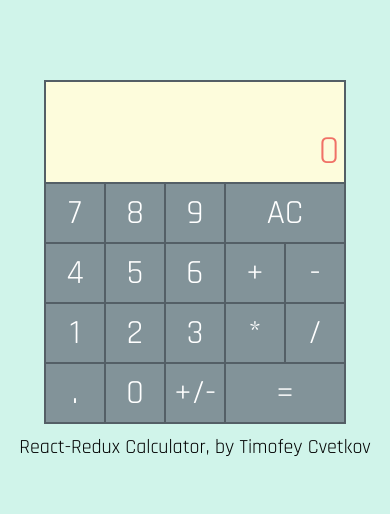
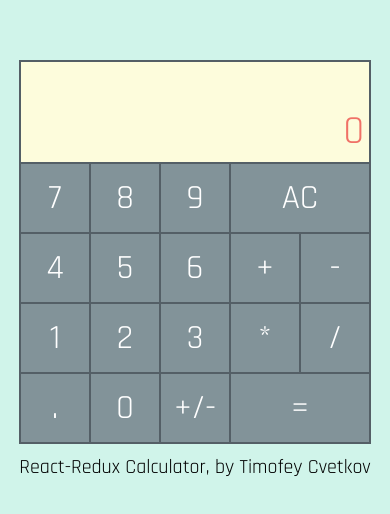
Before and after one commit to TimCve/calculator, a React (Create React App) app: page / in a window 390 px wide. Shown: the part 152-666 px from the top of the page. Built offline with nearby package versions, Linux system fonts and the light colour scheme.

Commit message:
tuned calculator width for mobile devices

```diff
--- a/src/styles.css
+++ b/src/styles.css
@@ -96,11 +96,11 @@ body {
 
 @media(max-width: 600px) {
     .btn {
-        height: 60px;
-        width: 60px;
+        height: 70px;
+        width: 70px;
     }
 
     .btn-elong {
-        width: 120px;
+        width: 140px;
     }
 }
```
